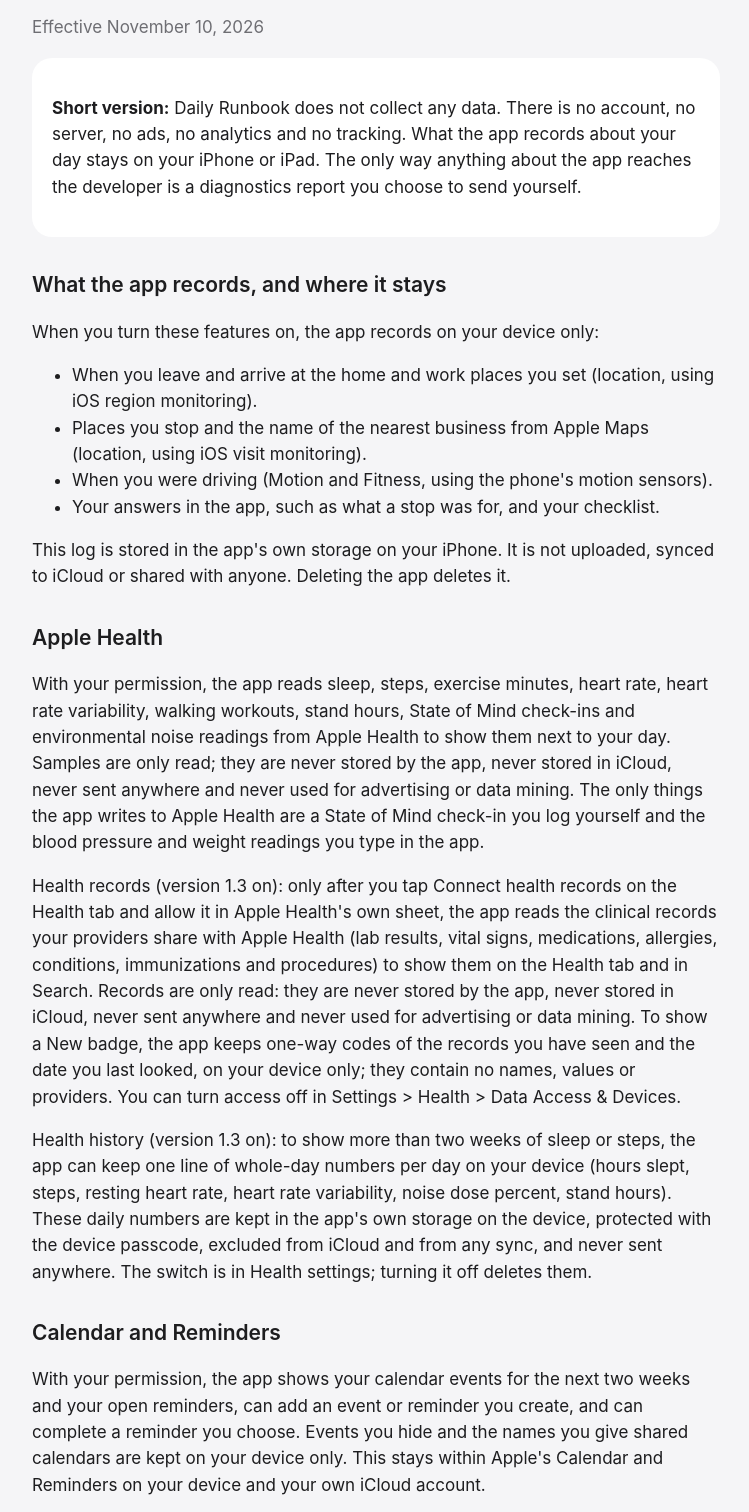
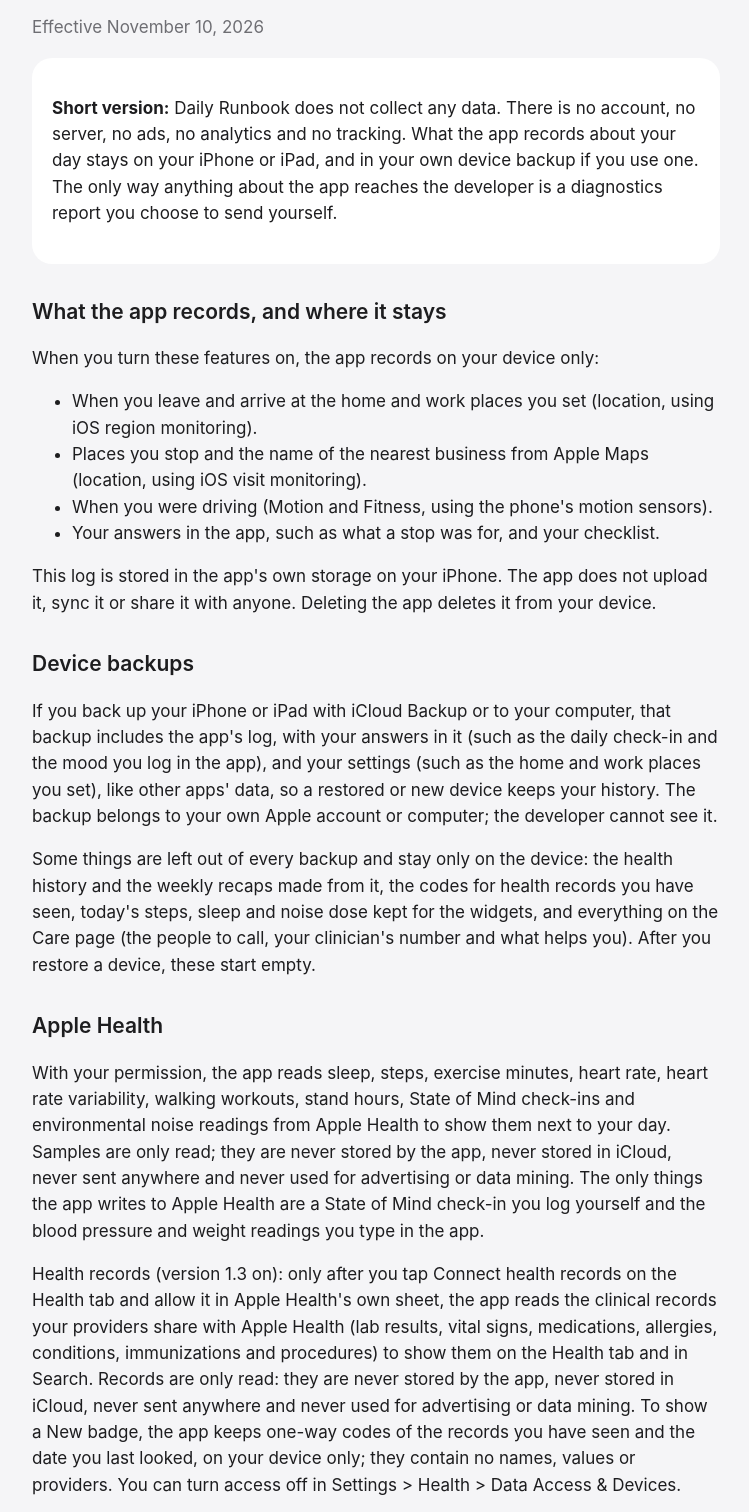
Before and after one commit to amgarcia2235/runbook-site, a plain HTML site: page privacy.html in a window 1280 px wide. Shown: the part 148-1660 px from the top of the page, without its empty margins (264-1013 px from the left). Drawn offline with Linux system fonts and the light colour scheme.

Commit message:
Privacy policy: what is in your device backup and what is left out (health history, Care)
The log and settings are part of the person's own iCloud Backup or computer backup, so a restored phone
keeps its history. The health history, the weekly recaps, the health records seen, the widgets' steps and
sleep, and the Care page are left out of every backup (1.4). The support page's "Where is my data?"
answer says the same.

Co-Authored-By: Claude Opus 5.5 <noreply@anthropic.com>

```diff
--- a/privacy.html
+++ b/privacy.html
@@ -13,7 +13,7 @@
 <p class="muted">Effective November 10, 2026</p>
 
 <div class="card">
-<p><strong>Short version:</strong> Daily Runbook does not collect any data. There is no account, no server, no ads, no analytics and no tracking. What the app records about your day stays on your iPhone or iPad. The only way anything about the app reaches the developer is a diagnostics report you choose to send yourself.</p>
+<p><strong>Short version:</strong> Daily Runbook does not collect any data. There is no account, no server, no ads, no analytics and no tracking. What the app records about your day stays on your iPhone or iPad, and in your own device backup if you use one. The only way anything about the app reaches the developer is a diagnostics report you choose to send yourself.</p>
 </div>
 
 <h2>What the app records, and where it stays</h2>
@@ -24,15 +24,19 @@
 <li>When you were driving (Motion and Fitness, using the phone's motion sensors).</li>
 <li>Your answers in the app, such as what a stop was for, and your checklist.</li>
 </ul>
-<p>This log is stored in the app's own storage on your iPhone. It is not uploaded, synced to iCloud or shared with anyone. Deleting the app deletes it.</p>
+<p>This log is stored in the app's own storage on your iPhone. The app does not upload it, sync it or share it with anyone. Deleting the app deletes it from your device.</p>
+
+<h2>Device backups</h2>
+<p>If you back up your iPhone or iPad with iCloud Backup or to your computer, that backup includes the app's log, with your answers in it (such as the daily check-in and the mood you log in the app), and your settings (such as the home and work places you set), like other apps' data, so a restored or new device keeps your history. The backup belongs to your own Apple account or computer; the developer cannot see it.</p>
+<p>Some things are left out of every backup and stay only on the device: the health history and the weekly recaps made from it, the codes for health records you have seen, today's steps, sleep and noise dose kept for the widgets, and everything on the Care page (the people to call, your clinician's number and what helps you). After you restore a device, these start empty.</p>
 
 <h2>Apple Health</h2>
 <p>With your permission, the app reads sleep, steps, exercise minutes, heart rate, heart rate variability, walking workouts, stand hours, State of Mind check-ins and environmental noise readings from Apple Health to show them next to your day. Samples are only read; they are never stored by the app, never stored in iCloud, never sent anywhere and never used for advertising or data mining. The only things the app writes to Apple Health are a State of Mind check-in you log yourself and the blood pressure and weight readings you type in the app.</p>
 <p>Health records (version 1.3 on): only after you tap Connect health records on the Health tab and allow it in Apple Health's own sheet, the app reads the clinical records your providers share with Apple Health (lab results, vital signs, medications, allergies, conditions, immunizations and procedures) to show them on the Health tab and in Search. Records are only read: they are never stored by the app, never stored in iCloud, never sent anywhere and never used for advertising or data mining. To show a New badge, the app keeps one-way codes of the records you have seen and the date you last looked, on your device only; they contain no names, values or providers. You can turn access off in Settings &gt; Health &gt; Data Access &amp; Devices.</p>
-<p>Health history (version 1.3 on): to show more than two weeks of sleep or steps, the app can keep one line of whole-day numbers per day on your device (hours slept, steps, resting heart rate, heart rate variability, noise dose percent, stand hours). These daily numbers are kept in the app's own storage on the device, protected with the device passcode, excluded from iCloud and from any sync, and never sent anywhere. The switch is in Health settings; turning it off deletes them.</p>
+<p>Health history (version 1.3 on): to show more than two weeks of sleep or steps, the app can keep one line of whole-day numbers per day on your device (hours slept, steps, resting heart rate, heart rate variability, noise dose percent, stand hours). These daily numbers are kept in the app's own storage on the device, protected with the device passcode, left out of iCloud Backup and of backups to a computer, never synced and never sent anywhere. The switch is in Health settings; turning it off deletes them.</p>
 
 <h2>Calendar and Reminders</h2>
-<p>With your permission, the app shows your calendar events for the next two weeks and your open reminders, can add an event or reminder you create, and can complete a reminder you choose. Events you hide and the names you give shared calendars are kept on your device only. This stays within Apple's Calendar and Reminders on your device and your own iCloud account.</p>
+<p>With your permission, the app shows your calendar events for the next two weeks and your open reminders, can add an event or reminder you create, and can complete a reminder you choose. Events you hide and the names you give shared calendars are kept in the app's own storage on your device. This stays within Apple's Calendar and Reminders on your device and your own iCloud account.</p>
 
 <h2>Lookups sent to Apple</h2>
 <p>To show the weather, the app sends the location of the home or work place you set to Apple's WeatherKit service; if you have not set one and location is allowed, it sends your approximate current location instead. The last forecast is kept on your device, so the app asks Apple Weather only a few times a day. To show drive time and place names, it sends locations to Apple Maps. These requests go to Apple, are governed by Apple's privacy policy, and are not linked to you by Daily Runbook.</p>
```
Also changed, not shown: support.html (+1 -1 lines).
